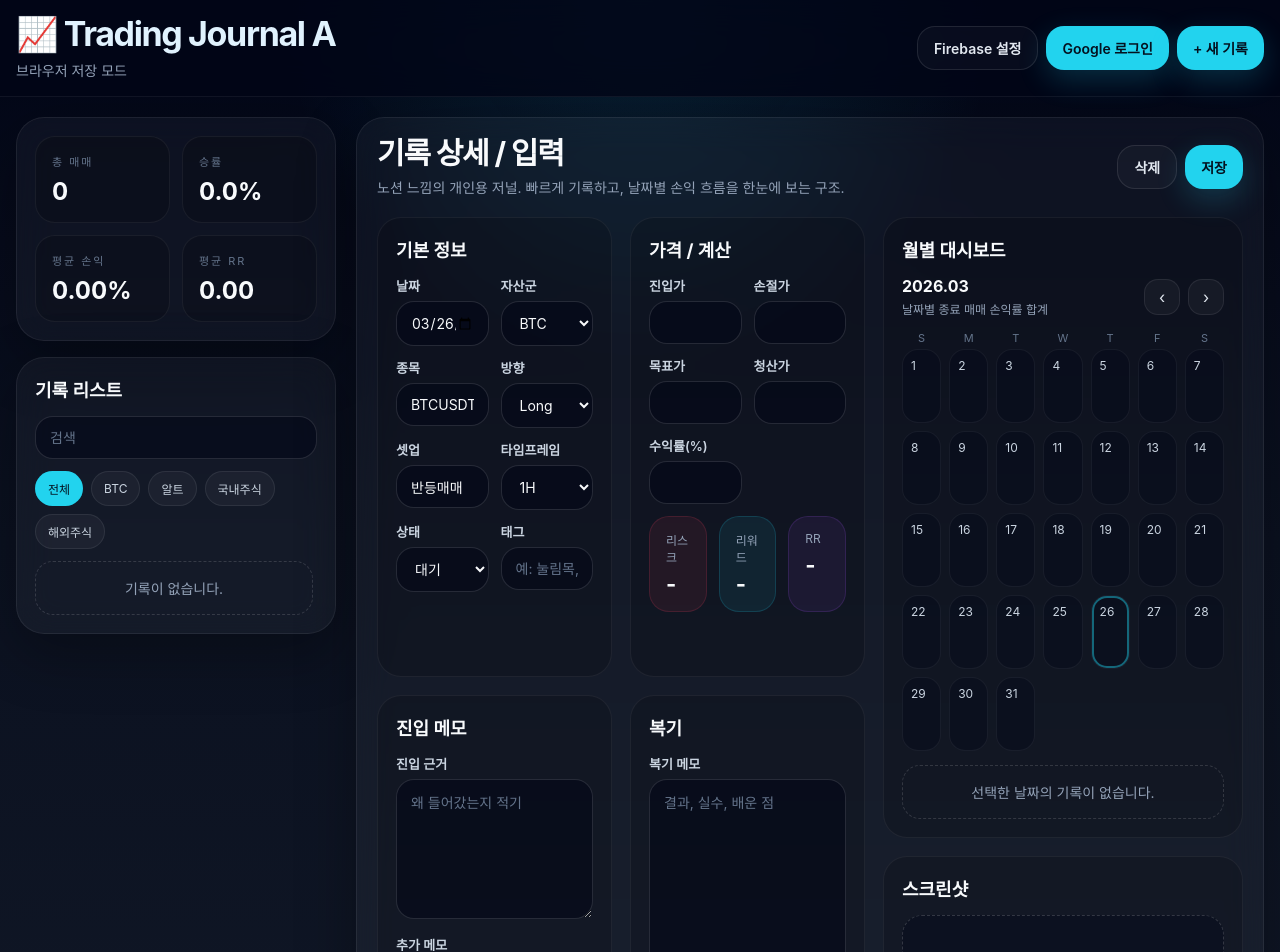
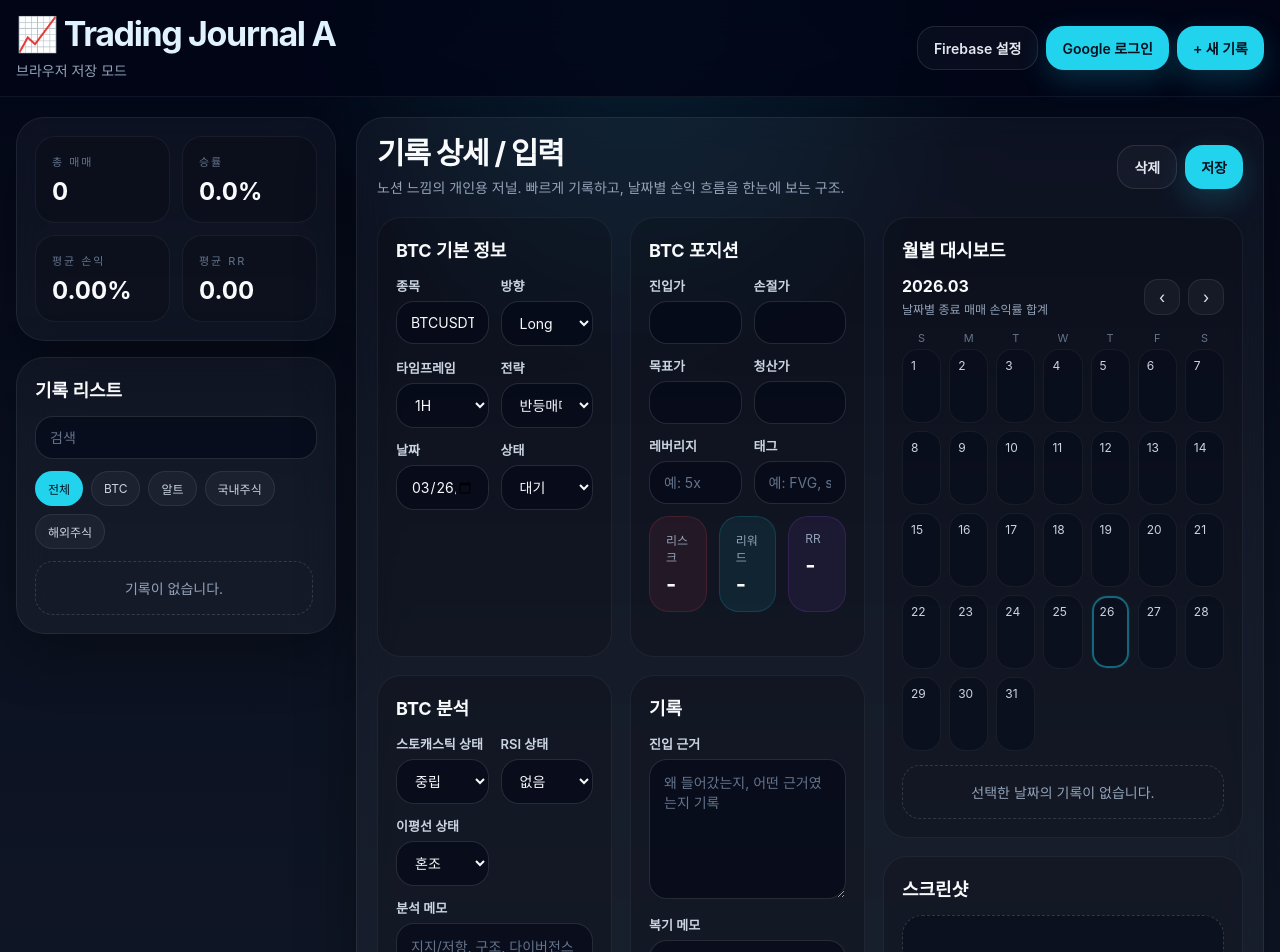
Before and after one commit to jmgboss1-try/trading-journal, a React (Vite) app: page / in a window 1280 px wide. Shown: the top 952 px of the page. Built offline with nearby package versions, Linux system fonts and the light colour scheme.

Commit message:
Update App.jsx
update

```diff
--- a/src/App.jsx
+++ b/src/App.jsx
@@ -40,19 +40,23 @@ function createDefaultEntry() {
     category: "BTC",
     market: "BTCUSDT",
     side: "Long",
-    setup: "반등매매",
     timeframe: "1H",
+    strategy: "반등매매",
     entryPrice: "",
     stopPrice: "",
     targetPrice: "",
     exitPrice: "",
+    leverage: "",
     pnl: "",
     riskReward: "",
     riskPct: "",
     rewardPct: "",
     status: "대기",
+    stochasticState: "중립",
+    rsiState: "없음",
+    maState: "혼조",
+    analysisMemo: "",
     thesis: "",
-    note: "",
     review: "",
     screenshot: "",
     tags: "",
@@ -1078,26 +1082,25 @@ export default function App() {
               <div className="main-grid">
                 <div className="left-stack">
                   <div className="two-col">
-                    <Section title="기본 정보">
+                    <Section title="BTC 기본 정보">
                       <div className="form-grid">
+                        <Field label="종목"><Input value={form.market} onChange={(e) => updateForm("market", e.target.value)} placeholder="BTCUSDT / ETHUSDT" /></Field>
+                        <Field label="방향"><Select value={form.side} onChange={(e) => updateForm("side", e.target.value)}><option value="Long">Long</option><option value="Short">Short</option></Select></Field>
+                        <Field label="타임프레임"><Select value={form.timeframe} onChange={(e) => updateForm("timeframe", e.target.value)}><option value="5M">5M</option><option value="15M">15M</option><option value="1H">1H</option><option value="4H">4H</option><option value="1D">1D</option></Select></Field>
+                        <Field label="전략"><Select value={form.strategy} onChange={(e) => updateForm("strategy", e.target.value)}><option value="반등매매">반등매매</option><option value="돌파매매">돌파매매</option><option value="추세추종">추세추종</option><option value="눌림목">눌림목</option><option value="스캘프">스캘프</option><option value="기타">기타</option></Select></Field>
                         <Field label="날짜"><Input type="date" value={form.date} onChange={(e) => updateForm("date", e.target.value)} /></Field>
-                        <Field label="자산군"><Select value={form.category} onChange={(e) => updateForm("category", e.target.value)}>{assetCategories.map((category) => <option key={category} value={category}>{category}</option>)}</Select></Field>
-                        <Field label="종목"><Input value={form.market} onChange={(e) => updateForm("market", e.target.value)} placeholder="BTCUSDT / 005930 / AAPL" /></Field>
-                        <Field label="방향"><Select value={form.side} onChange={(e) => updateForm("side", e.target.value)}><option value="Long">Long</option><option value="Short">Short</option></Select></Field>
-                        <Field label="셋업"><Input value={form.setup} onChange={(e) => updateForm("setup", e.target.value)} /></Field>
-                        <Field label="타임프레임"><Select value={form.timeframe} onChange={(e) => updateForm("timeframe", e.target.value)}><option value="5M">5M</option><option value="15M">15M</option><option value="1H">1H</option><option value="4H">4H</option><option value="1D">1D</option></Select></Field>
                         <Field label="상태"><Select value={form.status} onChange={(e) => updateForm("status", e.target.value)}><option value="대기">대기</option><option value="진행중">진행중</option><option value="종료">종료</option></Select></Field>
-                        <Field label="태그"><Input value={form.tags} onChange={(e) => updateForm("tags", e.target.value)} placeholder="예: 눌림목, FVG" /></Field>
                       </div>
                     </Section>
 
-                    <Section title="가격 / 계산">
+                    <Section title="BTC 포지션">
                       <div className="form-grid">
                         <Field label="진입가"><Input value={form.entryPrice} onChange={(e) => updateForm("entryPrice", e.target.value)} /></Field>
                         <Field label="손절가"><Input value={form.stopPrice} onChange={(e) => updateForm("stopPrice", e.target.value)} /></Field>
                         <Field label="목표가"><Input value={form.targetPrice} onChange={(e) => updateForm("targetPrice", e.target.value)} /></Field>
                         <Field label="청산가"><Input value={form.exitPrice} onChange={(e) => updateForm("exitPrice", e.target.value)} /></Field>
-                        <Field label="수익률(%)"><Input value={form.pnl} onChange={(e) => updateForm("pnl", e.target.value)} /></Field>
+                        <Field label="레버리지"><Input value={form.leverage} onChange={(e) => updateForm("leverage", e.target.value)} placeholder="예: 5x" /></Field>
+                        <Field label="태그"><Input value={form.tags} onChange={(e) => updateForm("tags", e.target.value)} placeholder="예: FVG, sweep" /></Field>
                       </div>
                       <div className="metrics-grid">
                         <MetricCard label="리스크" value={form.riskPct ? `${form.riskPct}%` : "-"} tone="rose" />
@@ -1108,15 +1111,22 @@ export default function App() {
                   </div>
 
                   <div className="two-col">
-                    <Section title="진입 메모">
-                      <div className="form-grid" style={{ gridTemplateColumns: "1fr" }}>
-                        <Field label="진입 근거"><Textarea rows={5} value={form.thesis} onChange={(e) => updateForm("thesis", e.target.value)} placeholder="왜 들어갔는지 적기" /></Field>
-                        <Field label="추가 메모"><Textarea rows={5} value={form.note} onChange={(e) => updateForm("note", e.target.value)} placeholder="심리, 시나리오, 외부 변수" /></Field>
+                    <Section title="BTC 분석">
+                      <div className="form-grid">
+                        <Field label="스토캐스틱 상태"><Select value={form.stochasticState} onChange={(e) => updateForm("stochasticState", e.target.value)}><option value="과매도">과매도</option><option value="중립">중립</option><option value="과매수">과매수</option></Select></Field>
+                        <Field label="RSI 상태"><Select value={form.rsiState} onChange={(e) => updateForm("rsiState", e.target.value)}><option value="없음">없음</option><option value="상승 다이버전스">상승 다이버전스</option><option value="하락 다이버전스">하락 다이버전스</option><option value="히든 상승 다이버전스">히든 상승 다이버전스</option><option value="히든 하락 다이버전스">히든 하락 다이버전스</option><option value="과매도">과매도</option><option value="과매수">과매수</option></Select></Field>
+                        <Field label="이평선 상태"><Select value={form.maState} onChange={(e) => updateForm("maState", e.target.value)}><option value="상승 정배열">상승 정배열</option><option value="하락 역배열">하락 역배열</option><option value="혼조">혼조</option><option value="지지 받는 중">지지 받는 중</option><option value="저항 받는 중">저항 받는 중</option><option value="돌파 직전">돌파 직전</option></Select></Field>
+                      </div>
+                      <div style={{ marginTop: 12 }}>
+                        <Field label="분석 메모"><Textarea rows={8} value={form.analysisMemo} onChange={(e) => updateForm("analysisMemo", e.target.value)} placeholder="지지/저항, 구조, 다이버전스 해석 등을 기록" /></Field>
                       </div>
                     </Section>
 
-                    <Section title="복기">
-                      <Field label="복기 메모"><Textarea rows={11} value={form.review} onChange={(e) => updateForm("review", e.target.value)} placeholder="결과, 실수, 배운 점" /></Field>
+                    <Section title="기록">
+                      <div className="form-grid" style={{ gridTemplateColumns: "1fr" }}>
+                        <Field label="진입 근거"><Textarea rows={5} value={form.thesis} onChange={(e) => updateForm("thesis", e.target.value)} placeholder="왜 들어갔는지, 어떤 근거였는지 기록" /></Field>
+                        <Field label="복기 메모"><Textarea rows={9} value={form.review} onChange={(e) => updateForm("review", e.target.value)} placeholder="결과, 실수, 배운 점" /></Field>
+                      </div>
                     </Section>
                   </div>
                 </div>
```
